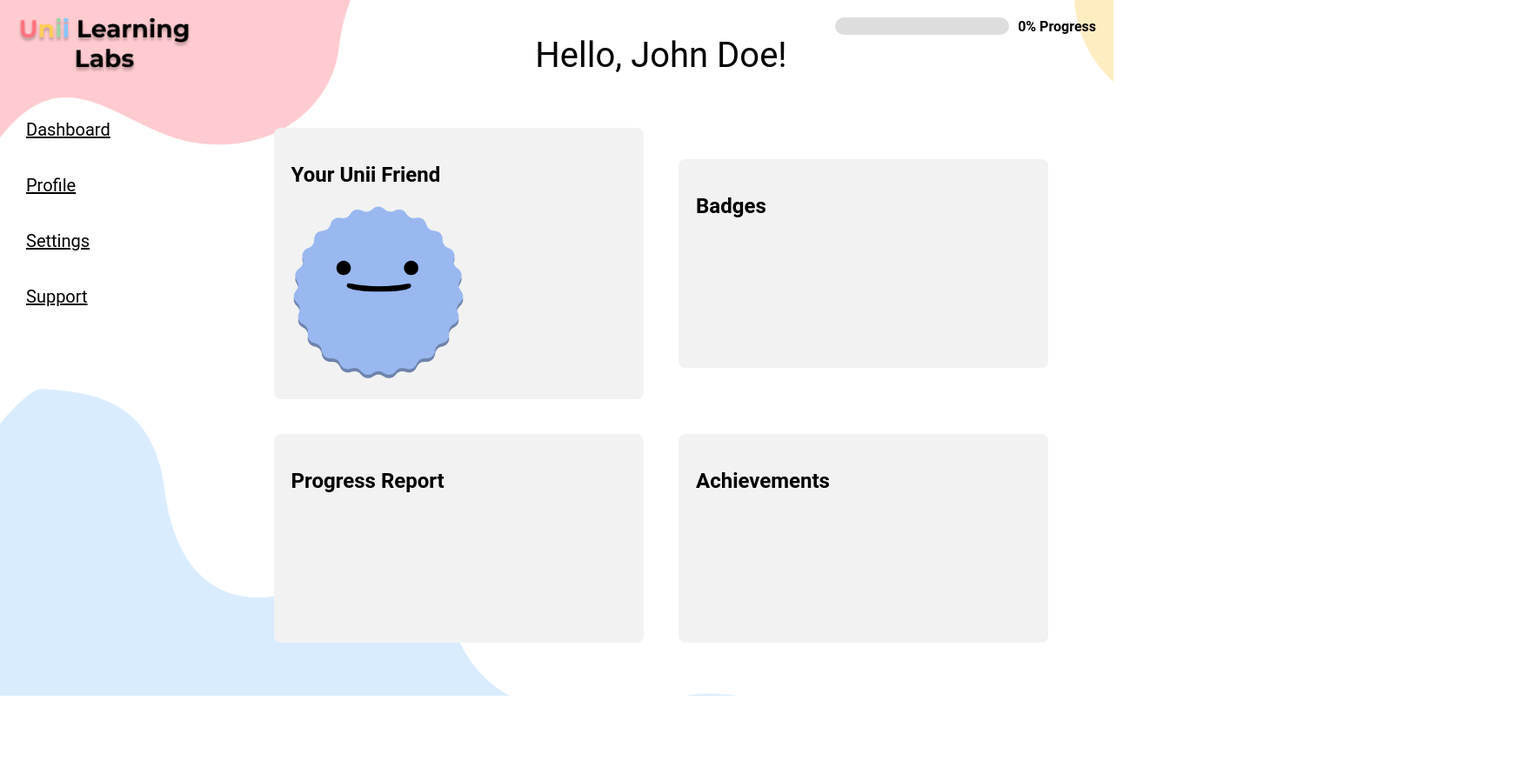
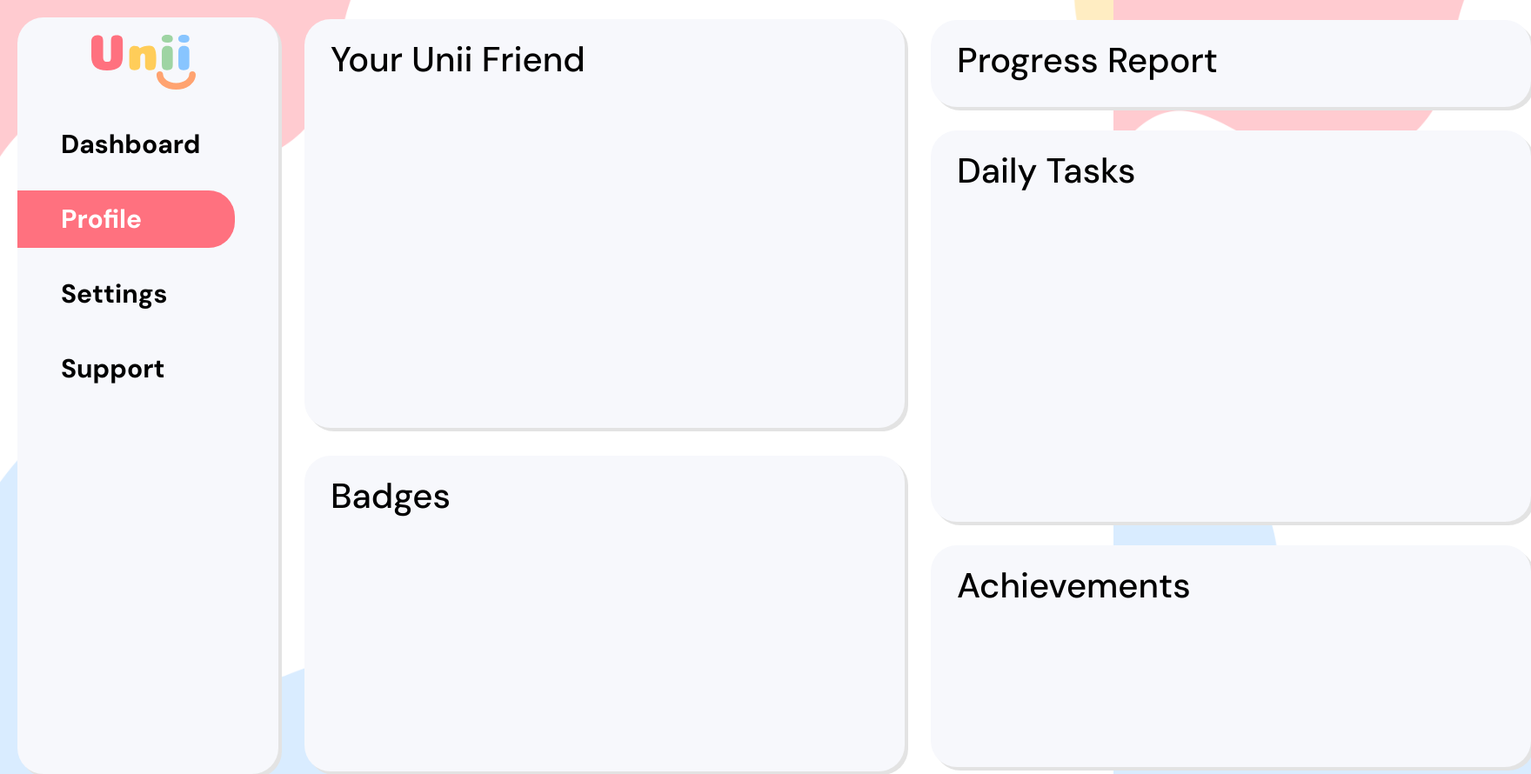
Before and after one commit to anishat17/AnteaterLearning, a plain HTML site: page webpage/profile.html in a window 1280 px wide. Shown: the whole page at 87% size, 1760 px wide, since content can reach past the window. Before the commit the page ends 800 px from the top, so only its background shows below. Drawn offline with Linux system fonts and the light colour scheme.

Commit message:
profile page updated

```diff
--- a/webpage/profile.html
+++ b/webpage/profile.html
@@ -1,109 +1,167 @@
 <!DOCTYPE html>
-<html lang="en">
+<html>
 <head>
+    <title>Unii Learning Labs</title>
+
+    <!-- FONTS -->
+    <link rel="preconnect" href="https://fonts.googleapis.com">
+    <link rel="preconnect" href="https://fonts.gstatic.com" crossorigin>
+    <link href="https://fonts.googleapis.com/css2?family=DM+Sans:wght@400;500;700&display=swap" rel="stylesheet">
+
     <link rel="stylesheet" href="style.css">
-  <meta charset="UTF-8">
-  <meta name="viewport" content="width=device-width, initial-scale=1.0">
-  <title>Background Picture Example</title>
+    <meta charset="utf-8">
+    <meta name="viewport" content="width=device-width, initial-scale=1">
+
     <style>
         body {
-      font-family: 'Roboto', sans-serif;
+            position: relative;
+            font-family: 'DM Sans', sans-serif;
             margin: 0;
             padding: 0;
             display: flex;
             min-height: 100vh;
-      background-image: url("images/background.png"); /* Replace "background-image.jpg" with the path to your desired background image */
-      background-size:  100% 100%;
-      background-repeat: no-repeat;
-      background-position: center;
+
+            background-image: url("images/background.png");
+            background-size: cover;
         }
 
-    .container {
+        /* NAVIGATION SIDE BAR */
+
+        div.nav-menu {
+
+            padding: 0px;
+            position: absolute;
+            top: 20px;
+            left: 20px;
+            width: 300px;
+            height: 870px;
+
+            background: #F7F8FC;
+            box-shadow: 4px 4px 0px #E3E3E3;
+            border-radius: 30px;
+
             display: flex;
-      flex-grow: 1;
+            flex-direction: column;
+            align-items: left;
         }
 
-    .left-section {
-      background-color: rgba(136, 197, 255, 0);
+        a.page {
+            position: relative;
+            right: 10px;
+            display: inline-block;
+
             width: 200px;
-      padding: 20px;
-      display: flex;
-      flex-direction: column;
+            height: 66px;
+            padding-left: 50px;
+            color: black;
+            text-align: left;
+            line-height: 65px;
+            margin: 10px;
+            text-decoration: none;
+            font-size: 30px;
+            font-weight: 700;
+
+            border-top-right-radius: 30px;
+            border-bottom-right-radius: 30px;
+
         }
 
-    .main-content {
-      flex-grow: 1;
-      display: flex;
-      flex-direction: column;
-      align-items: center;
+        a.active-page {
+            background-color: #FF717F;
+            color: white;
         }
 
-    .section-container {
-      background-color: #f2f2f2;
-      border-radius: 8px;
-      padding: 20px;
-      margin-top: 20px;
-      width: 80%;
-      height: 40%;
+        a:hover:not(.active-page) {
+            background-color: #555;
+            color: white;
         }
 
-    footer {
-      background-color: #333;
-      color: #fff;
-      padding: 10px;
+        img.logo {
+            position: relative;
+            left: 65px;
+            padding: 20px;
         }
 
-    .progress-container {
-      position: absolute;
-      top: 20px;
-      right: 20px;
-      display: flex;
-      align-items: center;
+        /* MAIN PROFILE CONTENT */
+
+        div.main-content {
+            position: relative;
+            left: 350px;
+            width: 1400px;
+            height: 870px;
         }
 
-    .progress-bar-container {
-      width: 200px;
-      height: 20px;
-      background-color: #ddd;
-      border-radius: 10px;
-      overflow: hidden;
+        div.unii-friend{
+            position: relative;
+            bottom: 5px;
+            width: 690px;
+            height: 470px;
+            background: #F7F8FC;
+            box-shadow: 4px 4px 0px #E3E3E3;
+            border-radius: 30px;
         }
 
-    .progress-bar {
-      width: 0%; /* Set the desired progress width */
-      height: 100%;
-      background-color: green;
+        div.badges {
+            position: relative;
+
+            width: 690px;
+            height: 363px;
+            background: #F7F8FC;
+            box-shadow: 4px 4px 0px #E3E3E3;
+            border-radius: 30px;
         }
 
-    .progress-percentage {
-      font-size: 16px;
-      font-weight: bold;
-      margin-left: 10px;
+        div.progress-report {
+            position: relative;
+            bottom: 890px;
+
+            left: 720px;
+            width: 690px;
+            height: 100px;
+            background: #F7F8FC;
+            box-shadow: 4px 4px 0px #E3E3E3;
+            border-radius: 30px;
         }
 
-    .main-sections {
-      display: flex;
-      flex-wrap: wrap;
-      justify-content: center;
-      align-items: center;
+        div.daily-tasks {
+            position: relative;
+            bottom: 890px;
+
+            left: 720px;
+            width: 690px;
+            height: 450px;
+            background: #F7F8FC;
+            box-shadow: 4px 4px 0px #E3E3E3;
+            border-radius: 30px;
         }
 
-    .main-section {
-      background-color: #f2f2f2;
-      border-radius: 8px;
-      padding: 20px;
-      margin: 20px;
-      flex: 1 1 40%;
-      min-height: 200px;
+        div.achievements {
+            position: relative;
+            bottom: 890px;
+
+            left: 720px;
+            width: 690px;
+            height: 255px;
+            background: #F7F8FC;
+            box-shadow: 4px 4px 0px #E3E3E3;
+            border-radius: 30px;
+        }
+
+        h1 {
+            font-size: 40px;
+            font-weight: 500;
+            padding-top: 20px;
+            padding-left: 30px;
         }
 
     </style>
+
     <script>
         document.addEventListener('DOMContentLoaded', function() {
         var actionCompleted = localStorage.getItem('actionCompleted');
         var actionCompleted1 = localStorage.getItem('actionCompleted1');
         if (actionCompleted === 'true') {
-        document.getElementById('myImage').style.display = 'block';
+            document.getElementById('badge1').style.display = 'block';
             //localStorage.removeItem('actionCompleted');
 
         }
@@ -118,47 +176,43 @@
     </head>
     <body>
 
-</body>
-<div class="container">
-    <div class="left-section">
-        <img src="images/logo.png" alt="Description of the image" style="width: 200px; height: auto;">
-        <p></p>
-        <a href="index.html" class="large-button1">Dashboard</a>
-        <a href="profile.html" class="large-button1">Profile</a>
-        <a href="settings.html" class="large-button1">Settings</a>
-        <a href="support.html" class="large-button1">Support</a>
+        <div class="nav-menu">
+            <img class="logo" src="images/logo_icon.svg" alt="Description of the image" style="width: 120px; height: auto;">
+            <a href="index.html" class="page">Dashboard</a>
+            <a href="profile.html" class="active-page page">Profile</a>
+            <a href="settings.html" class="page">Settings</a>
+            <a href="support.html" class="page">Support</a>
         </div>
 
         <div class="main-content">
-        <p style="font-size: 40px;">Hello, <span id="name">John Doe</span>!</p>
-        <div class="main-sections">
-            <div class="main-section">
-                <h2>Your Unii Friend</h2>
-                <img src="images/friend.png" alt="Description of the image" style="width: 200px; height: auto;">
+
+            <div class="unii-friend">
+                <h1>Your Unii Friend</h1>
+            </div>
+
+            <div class="badges">
+                <h1>Badges</h1>
+                <img id="badge1" src="images/badge1.png" style="padding-left:40px; display: none;">
+                <img id="badge2" src="images/badge2.png" style="padding-left:40px; display: none;">
+            </div>
+
+            <div class="progress-report">
+                <h1>Progress Report</h1>
                 <!-- Add content here -->
             </div>
-            <div class="main-section">
-                <h2>Badges</h2>
-                <img id="myImage" src="images/badge1.png" style="display: none;">
-                <img id="badge2" src="images/badge2.png" style="display: none;">
+
+            <div class="daily-tasks">
+                <h1>Daily Tasks</h1>
                 <!-- Add content here -->
             </div>
-            <div class="main-section">
-                <h2>Progress Report</h2>
+
+            <div class="achievements">
+                <h1>Achievements</h1>
                 <!-- Add content here -->
             </div>
-            <div class="main-section">
-                <h2>Achievements</h2>
-                <!-- Add content here -->
+
         </div>
-        </div>
-    </div>
-    <div class="progress-container">
-        <div class="progress-bar-container">
-            <div class="progress-bar"></div>
-        </div>
-        <span class="progress-percentage">0% Progress</span>
-    </div>
-    <!-- Page content goes here -->
-</div>
+    </body>
+
+
 </html>
```
Also changed, not shown: webpage/index.html (+2 -0 lines), webpage/style.css (line endings or trailing spaces), webpage/test.html (added), 1 other file. Lines whose indentation alone changed are shown as unchanged.
